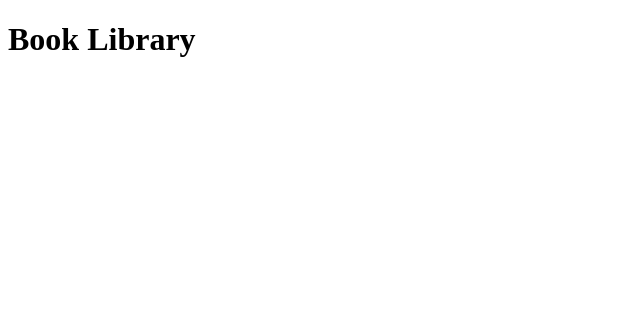
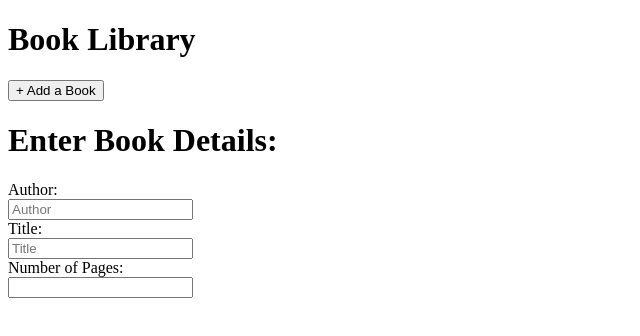
Before and after one commit to hysyb/BookLibrary, a plain HTML site: page index.html in a window 1280 px wide. Shown: the whole page, without its empty margins (0-640 px from the left). Drawn offline with Linux system fonts and the light colour scheme.

Commit message:
create markup

```diff
--- a/index.html
+++ b/index.html
@@ -9,5 +9,22 @@
 </head>
 <body>
     <h1>Book Library</h1>
+    <button class = 'addBookBtn'>+ Add a Book</button>
+    <div class = 'addBookModal'>
+        <div class = 'addBookModal-content'>
+            <form class = 'addBookModal-form'>
+                <h1 class = 'addBookModal-header'>Enter Book Details:</h1>
+                <label for="author">Author:</label><br>
+                <input type = 'text' id = 'author' name = 'author' placeholder="Author"><br>
+                <label for="title">Title:</label><br>
+                <input type="text" id = 'title' name = 'title' placeholder="Title"><br>
+                <label for="pages">Number of Pages:</label><br>
+                <input type="number" name="pages" id="pages">
+
+            </form>
+        </div>
+    </div>
+    <div class = 'bookGrid'></div>
+
 </body>
 </html>
```
